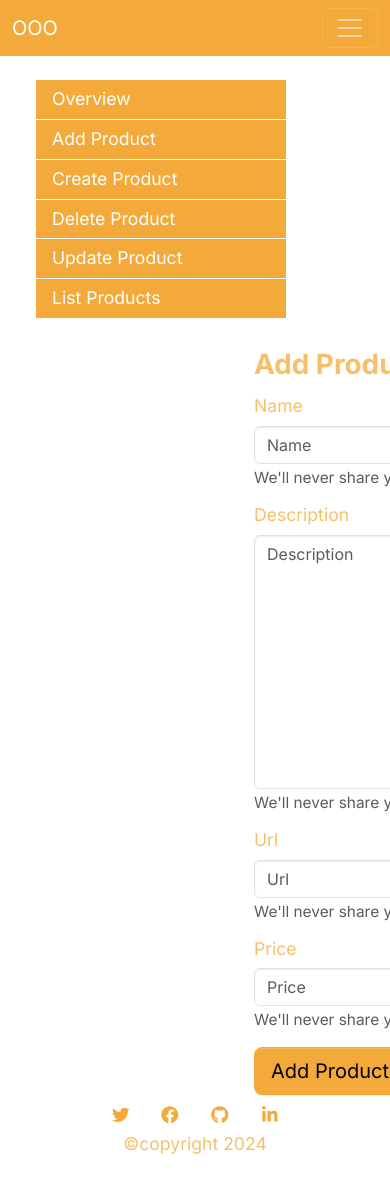
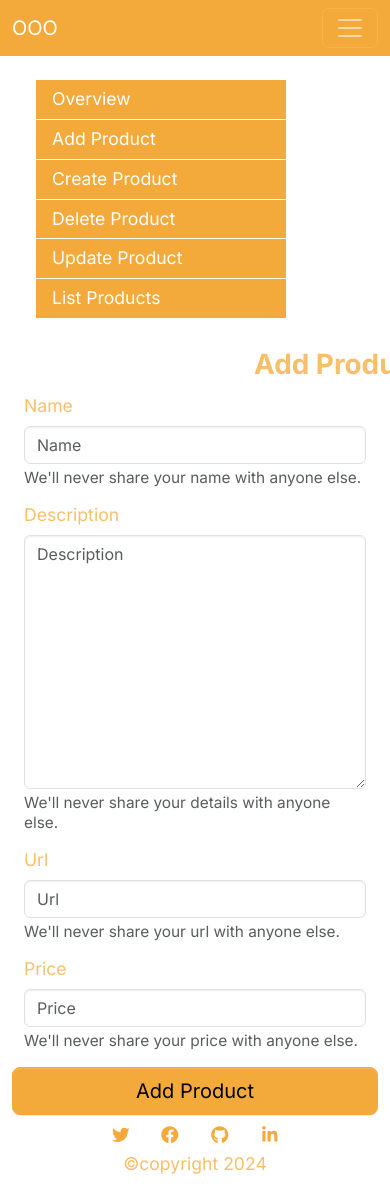
Before and after one commit to bersennaidoo/nextjs-sass-template, a Next.js app: page /admin/add-product in a window 390 px wide. Shown: the top 1192 px of the page. Built offline with nearby package versions, Linux system fonts and the light colour scheme.

Commit message:
Applied css for mobile friendly add to products form

```diff
--- a/app/(shop)/admin/add-product/page.tsx
+++ b/app/(shop)/admin/add-product/page.tsx
@@ -1,33 +1,153 @@
 const AddProductPage = () => {
   return (
-    <div id="add-product-container" className="add-product-container" data-cy="add-product-container">
-      <h1 id="add-product-container-heading" className="fs-1 fw-bold mb-3 add-product-container__heading" data-cy='add-product-container-heading'>
-        Add Product
-      </h1>
-      <form id="add-product-container-form" className="add-product-container__form bg-white" data-cy="add-product-container-form">
-        <div id="add-product-container-form-input-text-container" className="mb-3 add-product-container__form__input__text__container" data-cy="add-product-container-form-input-text-container">
-            <label id="add-product-container-form-input-text-container-label" htmlFor="name" className="form-label add-product-container__form__input__text__container__label" data-cy="add-product-container-form-input-text-container-label">Name</label>
-            <input id="name" type="text" name="name" placeholder="Name" className="form-control add-product-container__form__input__text__container__input" data-cy="add-product-container-form-input-text-container-input" required />
-            <div id="add-product-container-form-input-text-container-desc" className="form-text add-product-container__form__input__text__container__desc" data-cy="add-product-container-form-input-text-container-desc">We'll never share your name with anyone else.</div>
+    <>
+      <div
+        id="add-product-container"
+        className="container add-product-container"
+        data-cy="add-product-container"
+      >
+        <h1
+          id="add-product-container-heading"
+          className="fs-1 fw-bold mb-3 add-product-container__heading"
+          data-cy="add-product-container-heading"
+        >
+          Add Product
+        </h1>
+      </div>
+      <form
+        id="add-product-container-form"
+        className="row add-product-container__form"
+        data-cy="add-product-container-form"
+      >
+        <div
+          id="add-product-container-form-input-text-container"
+          className="mb-3 col-sm-12 add-product-container__form__input__text__container"
+          data-cy="add-product-container-form-input-text-container"
+        >
+          <label
+            id="add-product-container-form-input-text-container-label"
+            htmlFor="name"
+            className="form-label add-product-container__form__input__text__container__label"
+            data-cy="add-product-container-form-input-text-container-label"
+          >
+            Name
+          </label>
+          <input
+            id="name"
+            type="text"
+            name="name"
+            placeholder="Name"
+            className="form-control add-product-container__form__input__text__container__input"
+            data-cy="add-product-container-form-input-text-container-input"
+            required
+          />
+          <div
+            id="add-product-container-form-input-text-container-desc"
+            className="form-text add-product-container__form__input__text__container__desc"
+            data-cy="add-product-container-form-input-text-container-desc"
+          >
+            We'll never share your name with anyone else.
+          </div>
         </div>
-         <div id="add-product-container-form-textarea-text-container" className="mb-3 add-product-container__form__textarea__text__container" data-cy="add-product-container-form-textarea-text-container">
-            <label id="add-product-container-form-textarea-text-container-label" htmlFor="description" className="form-label add-product-container__form__textarea__text__container__label" data-cy="add-product-container-form-textarea-text-container-label">Description</label>
-            <textarea id="description" rows={10} name="description" placeholder="Description" className="form-control add-product-container__form__textarea__text__container__textarea" data-cy="add-product-container-form-textarea-text-container-textarea" required />
-            <div id="add-product-container-form-textarea-text-container-desc" className="form-text add-product-container__form__textarea__text__container__desc" data-cy="add-product-container-form-textarea-text-container-desc">We'll never share your details with anyone else.</div>
+        <div
+          id="add-product-container-form-textarea-text-container"
+          className="mb-3 col-sm-12 add-product-container__form__textarea__text__container"
+          data-cy="add-product-container-form-textarea-text-container"
+        >
+          <label
+            id="add-product-container-form-textarea-text-container-label"
+            htmlFor="description"
+            className="form-label add-product-container__form__textarea__text__container__label"
+            data-cy="add-product-container-form-textarea-text-container-label"
+          >
+            Description
+          </label>
+          <textarea
+            id="description"
+            rows={10}
+            name="description"
+            placeholder="Description"
+            className="form-control add-product-container__form__textarea__text__container__textarea"
+            data-cy="add-product-container-form-textarea-text-container-textarea"
+            required
+          />
+          <div
+            id="add-product-container-form-textarea-text-container-desc"
+            className="form-text add-product-container__form__textarea__text__container__desc"
+            data-cy="add-product-container-form-textarea-text-container-desc"
+          >
+            We'll never share your details with anyone else.
+          </div>
         </div>
-         <div id="add-product-container-form-input-url-container" className="mb-3 add-product-container__form__input__url__container" data-cy="add-product-container-form-input-url-container">
-            <label id="add-product-container-form-input-url-container-label" htmlFor="url" className="form-label add-product-container__form__input__url__container__label" data-cy="add-product-container-form-input-url-container-label">Url</label>
-            <input id="url" type="url" name="url" placeholder="Url" className="form-control add-product-container__form__input__url__container__input" data-cy="add-product-container-form-input-url-container-input" required />
-            <div id="add-product-container-form-input-url-container-desc" className="form-text add-product-container__form__input__url__container__desc" data-cy="add-product-container-form-input-url-container-desc">We'll never share your url with anyone else.</div>
+        <div
+          id="add-product-container-form-input-url-container"
+          className="mb-3 col-sm-12 add-product-container__form__input__url__container"
+          data-cy="add-product-container-form-input-url-container"
+        >
+          <label
+            id="add-product-container-form-input-url-container-label"
+            htmlFor="url"
+            className="form-label add-product-container__form__input__url__container__label"
+            data-cy="add-product-container-form-input-url-container-label"
+          >
+            Url
+          </label>
+          <input
+            id="url"
+            type="url"
+            name="url"
+            placeholder="Url"
+            className="form-control add-product-container__form__input__url__container__input"
+            data-cy="add-product-container-form-input-url-container-input"
+            required
+          />
+          <div
+            id="add-product-container-form-input-url-container-desc"
+            className="form-text add-product-container__form__input__url__container__desc"
+            data-cy="add-product-container-form-input-url-container-desc"
+          >
+            We'll never share your url with anyone else.
+          </div>
         </div>
-         <div id="add-product-container-form-input-number-container" className="mb-3 add-product-container__form__input__price__container" data-cy="add-product-container-form-input-price-container">
-            <label id="add-product-container-form-input-price-container-label" htmlFor="price" className="form-label add-product-container__form__input__price__container__label" data-cy="add-product-container-form-input-price-container-label">Price</label>
-            <input id="price" type="number" name="price" placeholder="Price" className="form-control add-product-container__form__input__price__container__input" data-cy="add-product-container-form-input-price-container-input" required />
-            <div id="add-product-container-form-input-price-container-desc" className="form-text add-product-container__form__input__price__container__desc" data-cy="add-product-container-form-input-price-container-desc">We'll never share your price with anyone else.</div>
+        <div
+          id="add-product-container-form-input-number-container"
+          className="mb-3 col-sm-12 add-product-container__form__input__price__container"
+          data-cy="add-product-container-form-input-price-container"
+        >
+          <label
+            id="add-product-container-form-input-price-container-label"
+            htmlFor="price"
+            className="form-label add-product-container__form__input__price__container__label"
+            data-cy="add-product-container-form-input-price-container-label"
+          >
+            Price
+          </label>
+          <input
+            id="price"
+            type="number"
+            name="price"
+            placeholder="Price"
+            className="form-control add-product-container__form__input__price__container__input"
+            data-cy="add-product-container-form-input-price-container-input"
+            required
+          />
+          <div
+            id="add-product-container-form-input-price-container-desc"
+            className="form-text add-product-container__form__input__price__container__desc"
+            data-cy="add-product-container-form-input-price-container-desc"
+          >
+            We'll never share your price with anyone else.
+          </div>
         </div>
-        <button id="add-product-container-form-submit-button" className="btn btn-primary btn-lg add-product-container__form__submit__button" data-cy="add-product-container-form-submit-button">Add Product</button>
+        <button
+          id="add-product-container-form-submit-button"
+          className="btn btn-primary btn-lg col-sm-12 add-product-container__form__submit__button"
+          data-cy="add-product-container-form-submit-button"
+        >
+          Add Product
+        </button>
       </form>
-    </div>
+    </>
   );
 };
 
--- a/app/page.tsx
+++ b/app/page.tsx
@@ -6,7 +6,7 @@ export default function Home() {
     <div className="home container" data-cy="home-container">
       <Image
         className="home__hero img-fluid"
-        src="/images/hero-desktop.png"
+        src="/images/2.jpg"
         width={1000}
         height={760}
         alt="Feature"
```
Also changed, not shown: public/images/2.jpg (added).
